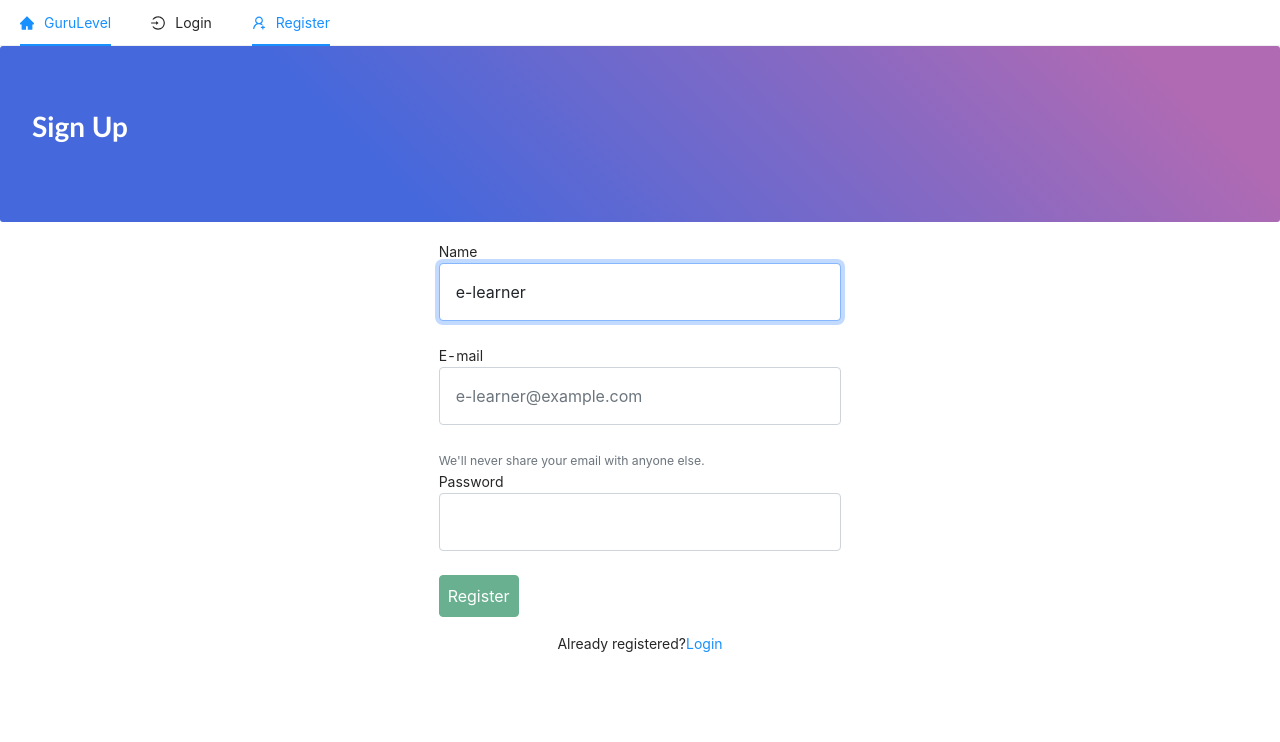
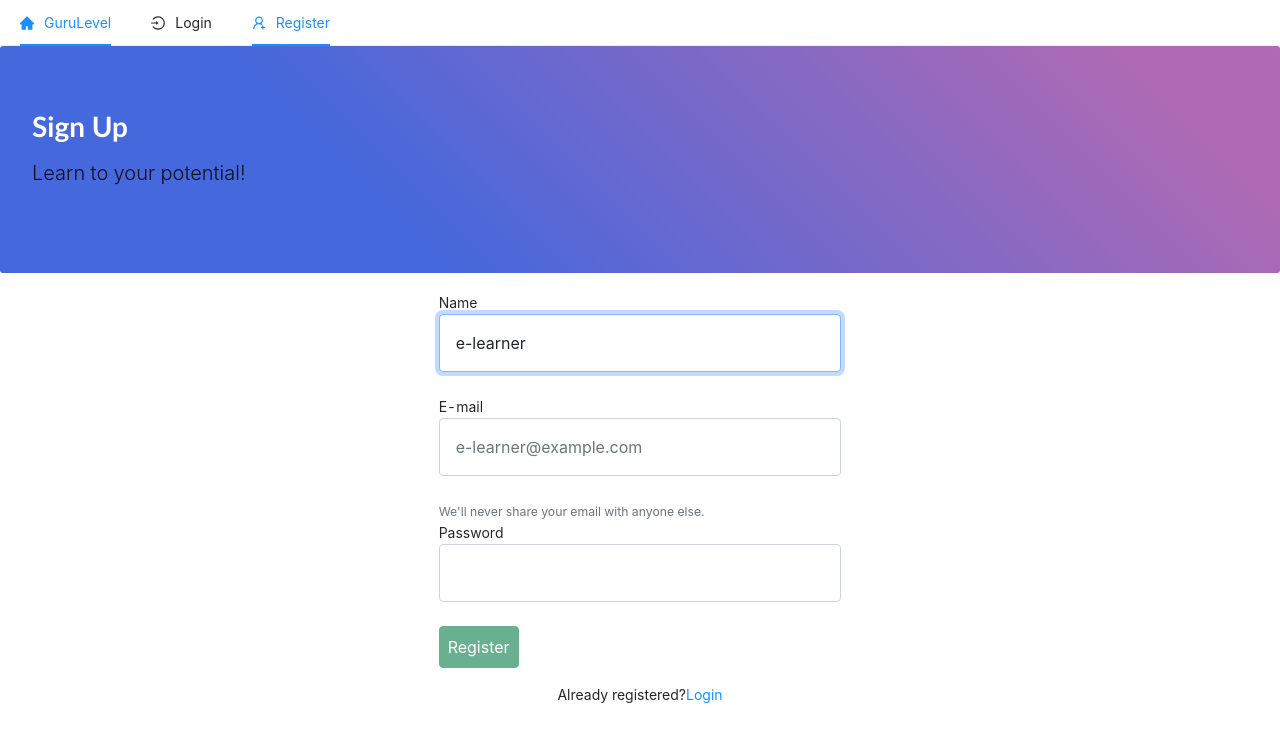
Before and after one commit to SilvinPradhan/gurulevel-client, a Next.js app: page /register in a window 1280 px wide. Shown: the top 742 px of the page. Built offline with nearby package versions, Linux system fonts and the light colour scheme.

Commit message:
testing next folder removal

```diff
--- a/pages/register.js
+++ b/pages/register.js
@@ -38,6 +38,7 @@ const Register = () => {
     <>
       <div className="jumbotron text-right navBorder">
         <h3 className="navTitle">Sign Up</h3>
+        <p className="lead">Learn to your potential!</p>
       </div>
       <div className="container col-md-4 offset-md-4 pb-5">
         <form onSubmit={handleSubmit}>
```
